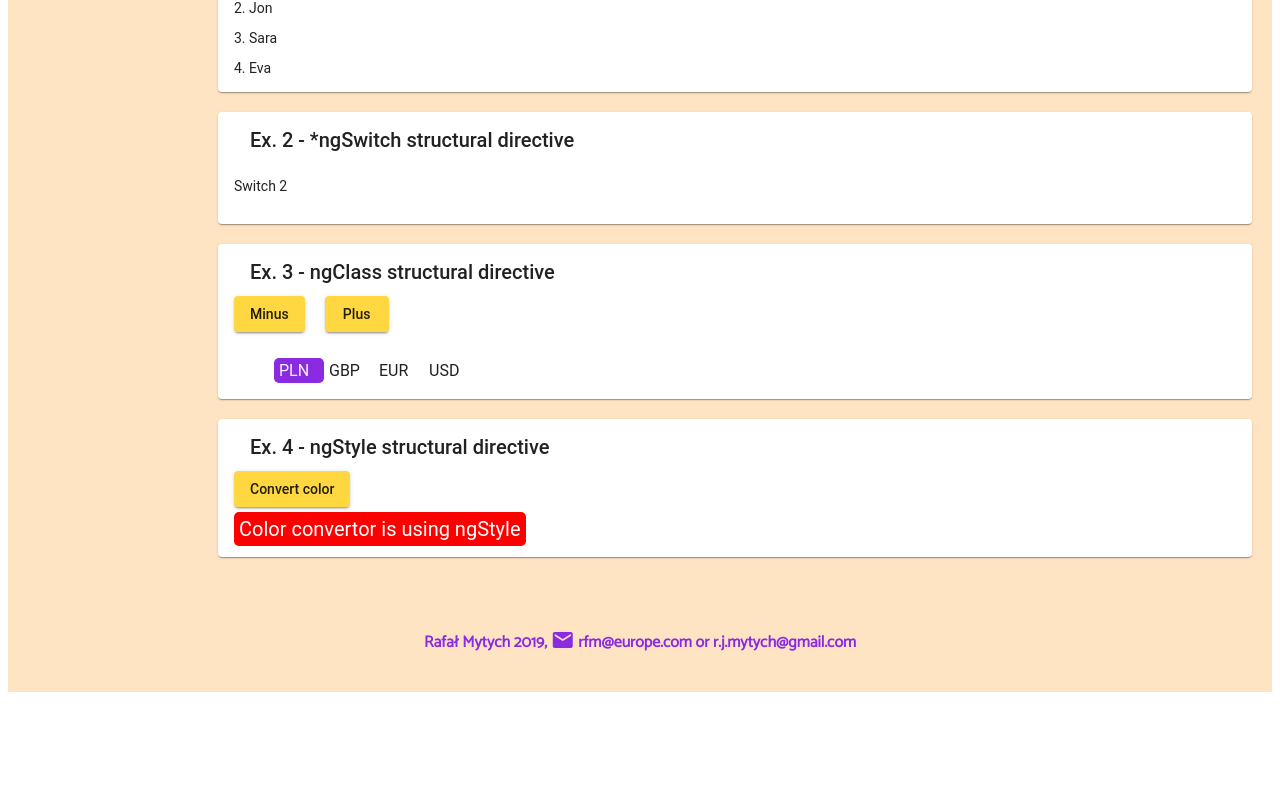
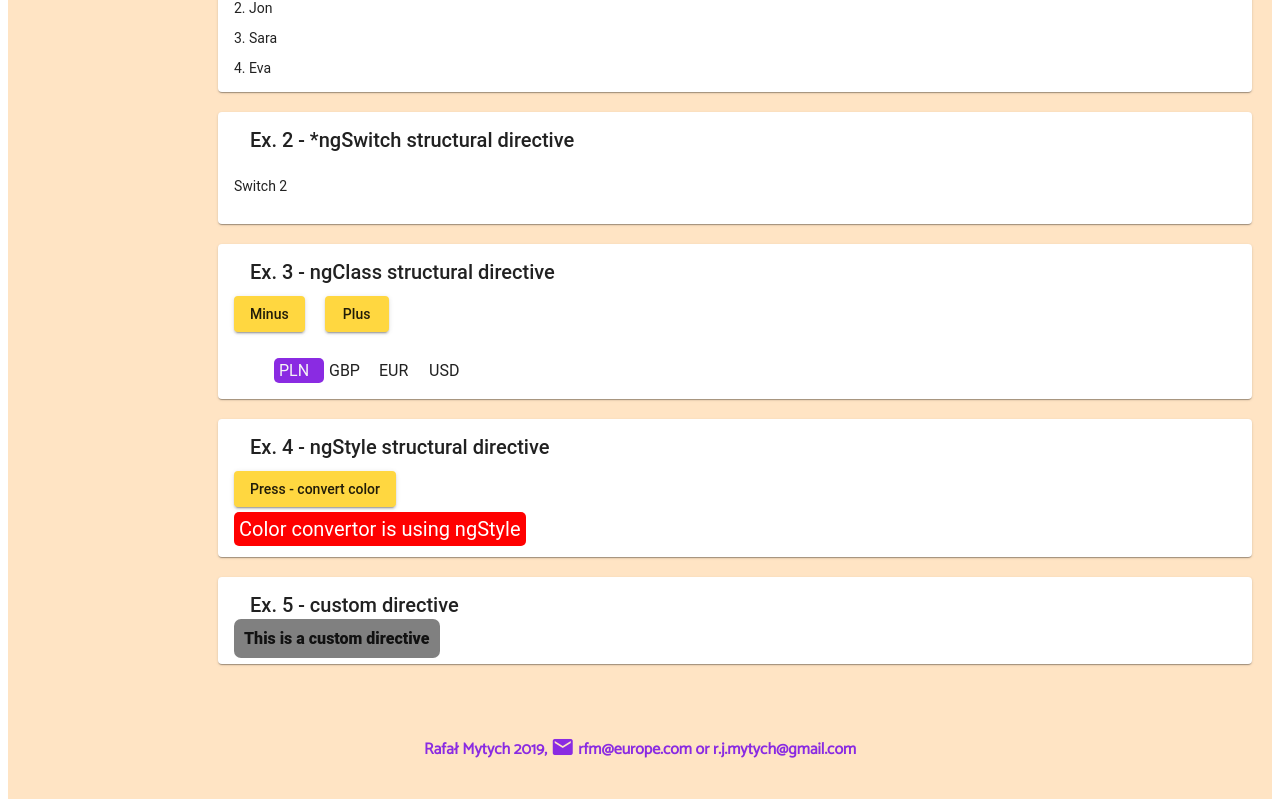
Before and after one commit to RafalM2000/portfolio-Angular8, an Angular app: page / in a window 1280 px wide. Shown: the part 445-1252 px from the top of the page. Before the commit the page ends 1145 px from the top, so only its background shows below. Built offline with nearby package versions, Linux system fonts and the light colour scheme.

Commit message:
custom directive

```diff
--- a/src/app/app.module.ts
+++ b/src/app/app.module.ts
@@ -15,6 +15,7 @@ import { DataBindingComponent } from './data-binding/data-binding.component';
 import { HeaderComponent } from './header/header.component';
 import { FooterComponent } from './footer/footer.component';
 import { DirectivesComponent } from './directives/directives.component';
+import { WarningAlertDirective } from './directives/worningAlert/warning-alert.directive';
 
 
 @NgModule({
@@ -25,7 +26,8 @@ import { DirectivesComponent } from './directives/directives.component';
     DataBindingComponent,
     HeaderComponent,
     FooterComponent,
-    DirectivesComponent
+    DirectivesComponent,
+    WarningAlertDirective
   ],
   imports: [
     BrowserModule,
--- a/src/app/directives/directives.component.html
+++ b/src/app/directives/directives.component.html
@@ -60,11 +60,22 @@
             <mat-card-title>Ex. 4 - ngStyle structural directive</mat-card-title>
         </mat-card-header>
         <mat-card-content>
-            <button class ='buttonStyle' mat-raised-button color="accent" (click) = "onColorConverter()">Convert color</button>
+            <button class ='buttonStyle' mat-raised-button color="accent" (click) = "onColorConverter()">Press - convert color</button>
             <div>
                 <span [ngStyle] = "{'background-color': colorConverter === true ? 'green' : 'red', 'font-size': '20px', 'font-width': '800', 'color': 'white', 'padding': '5px', 'border-radius': '5px'}">
                 Color convertor is using ngStyle</span>
             </div>
         </mat-card-content>
     </mat-card>
+
+    <mat-card>
+            <mat-card-header>
+                <mat-card-title>Ex. 5 - custom directive</mat-card-title>
+            </mat-card-header>
+            <mat-card-content>
+                <div>
+                    <span appWarningAlert>This is a custom directive</span>
+                </div>
+            </mat-card-content>
+        </mat-card>
 </div>
--- /dev/null
+++ b/src/app/directives/worningAlert/warning-alert.directive.ts
@@ -0,0 +1,18 @@
+import { Directive } from '@angular/core';
+import { ElementRef } from '@angular/core';
+
+
+
+@Directive ({
+  selector: '[appWarningAlert]'
+})
+export class WarningAlertDirective {
+
+  constructor(private element: ElementRef) {
+    element.nativeElement.style.backgroundColor = 'gray';
+    element.nativeElement.style.padding = '10px';
+    element.nativeElement.style.fontWeight = '900';
+    element.nativeElement.style.fontSize = '16px';
+    element.nativeElement.style.borderRadius = '7px';
+  }
+}
```
Also changed, not shown: 1 other file (tests, documents, lock files or other folders).
